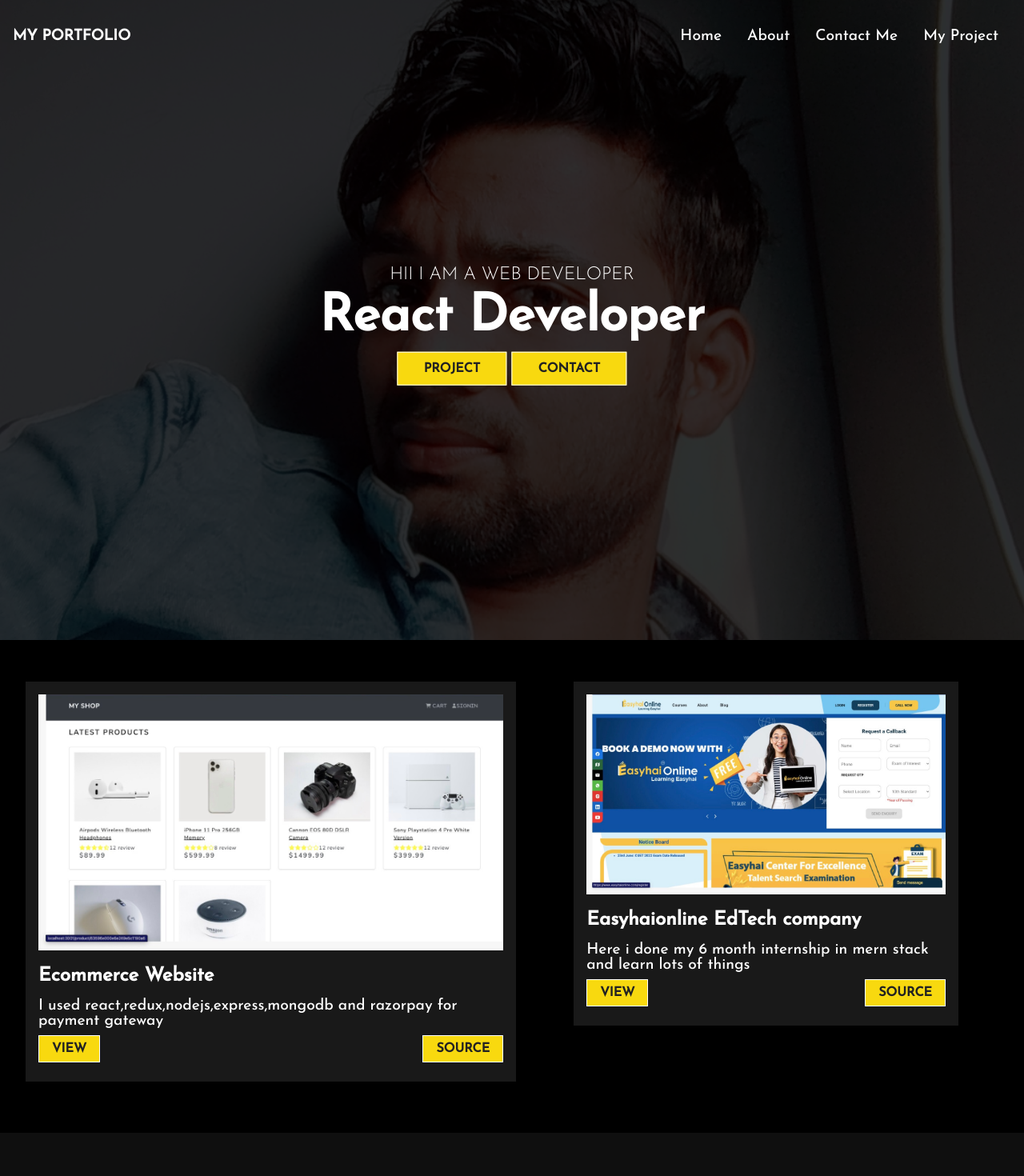
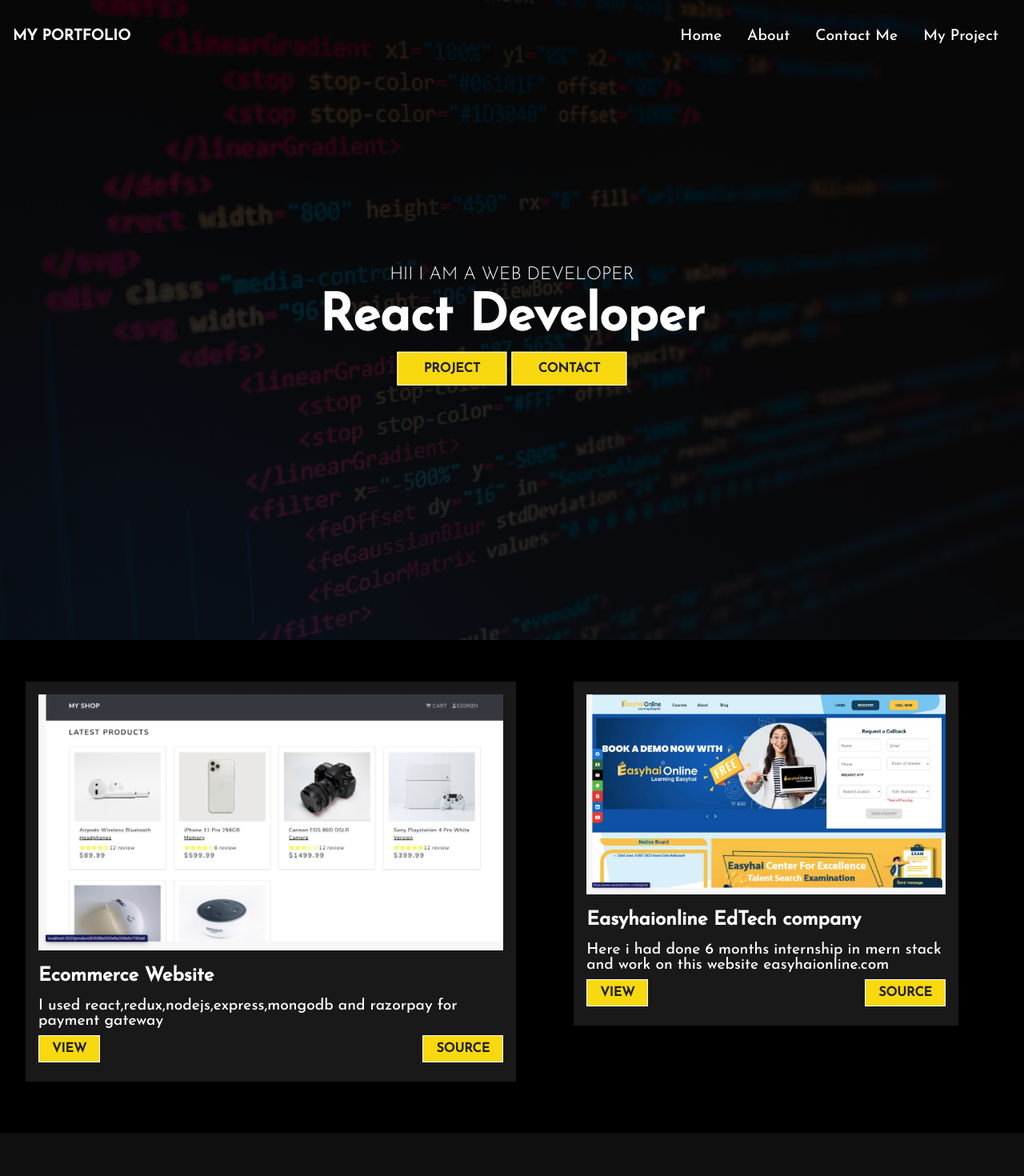
Before and after one commit to yadavravi043/myportfoliofront, a React (Create React App) app: page / in a window 1280 px wide. Shown: the top 1470 px of the page at 80% size. Built offline with nearby package versions, Linux system fonts and the light colour scheme.

Commit message:
image change

```diff
--- a/src/component/HeroImgHome/HeroImg.js
+++ b/src/component/HeroImgHome/HeroImg.js
@@ -1,12 +1,12 @@
 import "./HeroImgStyle.css";
 import React from "react";
-import ravi2 from "../../assets/ravi2.jpg";
+import code from "../../assets/code.jpg";
 import { Link } from "react-router-dom";
 const HeroImg = () => {
   return (
     <div className="hero">
       <div className="mask">
-        <img className="into-img" src={ravi2} alt="intro-img" />
+        <img className="into-img" src={code} alt="intro-img" />
       </div>
       <div className="content">
         <p>Hii I am a web developer</p>
--- a/src/projectData.js
+++ b/src/projectData.js
@@ -14,7 +14,7 @@ const ProjectData=[
     {
       imgsrc:easyhai,
       title:"Easyhaionline  EdTech company",
-      text:"Here i done my 6 month internship in mern stack and learn lots of things",
+      text:"Here i had done  6 months internship in mern stack and work on this website easyhaionline.com",
       view:"",
       source:"https://github.com/yadavravi043"
 
```
Also changed, not shown: src/assets/code.jpg (added).
